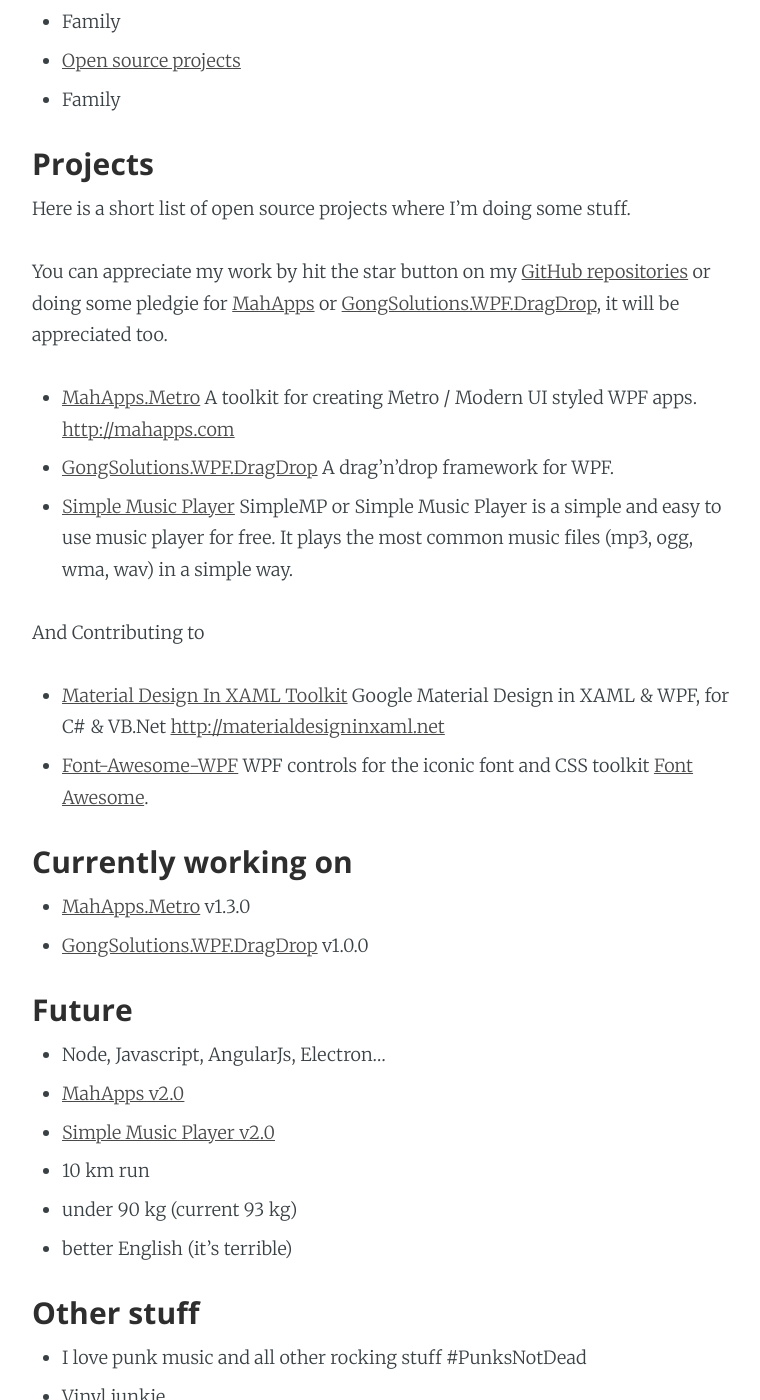
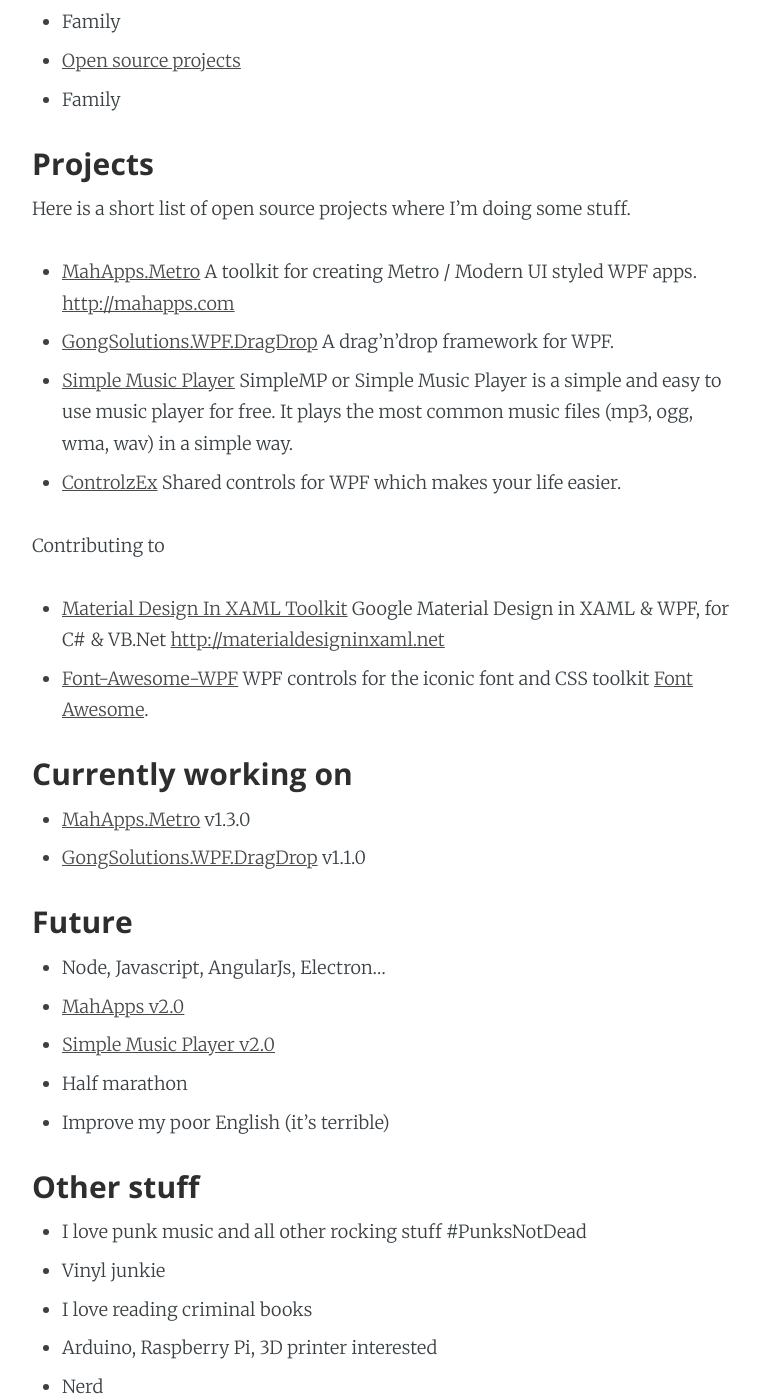
Before and after one commit to punker76/jekyll.jkarger.de, a Jekyll site: the page built from now.md, in a window 1280 px wide and 1400 px high, scrolled down 542 px. Shown: the whole window, without its empty margins (253-1013 px from the left). Built offline with Jekyll 4.4.1, drawn with Linux system fonts in a browser that asks for light colours; some of the changed text lies outside the part shown.

Commit message:
Update now.md

```diff
--- a/now.md
+++ b/now.md
@@ -1,7 +1,7 @@
 ---
 layout   : page
 title    : What I’m doing now
-date     : 2016-02-02 10:52
+date     : 2016-09-15 22:00
 comments : true
 permalink: /now/
 ---
@@ -24,13 +24,12 @@
 
 Here is a short list of open source projects where I'm doing some stuff.
 
-You can appreciate my work by hit the star button on my [GitHub repositories](https://github.com/punker76) or doing some pledgie for [MahApps](https://pledgie.com/campaigns/31038) or [GongSolutions.WPF.DragDrop](https://pledgie.com/campaigns/31030), it will be appreciated too.
-
 - [MahApps.Metro](https://github.com/MahApps/MahApps.Metro) A toolkit for creating Metro / Modern UI styled WPF apps. [http://mahapps.com](http://mahapps.com/)
 - [GongSolutions.WPF.DragDrop](https://github.com/punker76/gong-wpf-dragdrop) A drag'n'drop framework for WPF.
 - [Simple Music Player](https://github.com/punker76/simple-music-player) SimpleMP or Simple Music Player is a simple and easy to use music player for free. It plays the most common music files (mp3, ogg, wma, wav) in a simple way.
+- [ControlzEx](https://github.com/ControlzEx) Shared controls for WPF which makes your life easier.
 
-And Contributing to
+Contributing to
 
 - [Material Design In XAML Toolkit](https://github.com/ButchersBoy/MaterialDesignInXamlToolkit) Google Material Design in XAML & WPF, for C# & VB.Net [http://materialdesigninxaml.net](http://materialdesigninxaml.net/)
 - [Font-Awesome-WPF](https://github.com/charri/Font-Awesome-WPF) WPF controls for the iconic font and CSS toolkit [Font Awesome](http://fortawesome.github.io/Font-Awesome/).
@@ -38,16 +37,15 @@
 ### Currently working on
 
 - [MahApps.Metro](https://github.com/MahApps/MahApps.Metro) v1.3.0
-- [GongSolutions.WPF.DragDrop](https://github.com/punker76/gong-wpf-dragdrop) v1.0.0
+- [GongSolutions.WPF.DragDrop](https://github.com/punker76/gong-wpf-dragdrop) v1.1.0
 
 ### Future
 
 - Node, Javascript, AngularJs, Electron...
 - [MahApps v2.0](https://github.com/MahApps/MahApps.Metro)
 - [Simple Music Player v2.0](https://github.com/punker76/simple-music-player)
-- 10 km run
-- under 90 kg (current 93 kg)
-- better English (it's terrible)
+- Half marathon
+- Improve my poor English (it's terrible)
 
 ### Other stuff
 
```
Also changed, not shown: other parts of now.md (+8 -2 lines).
